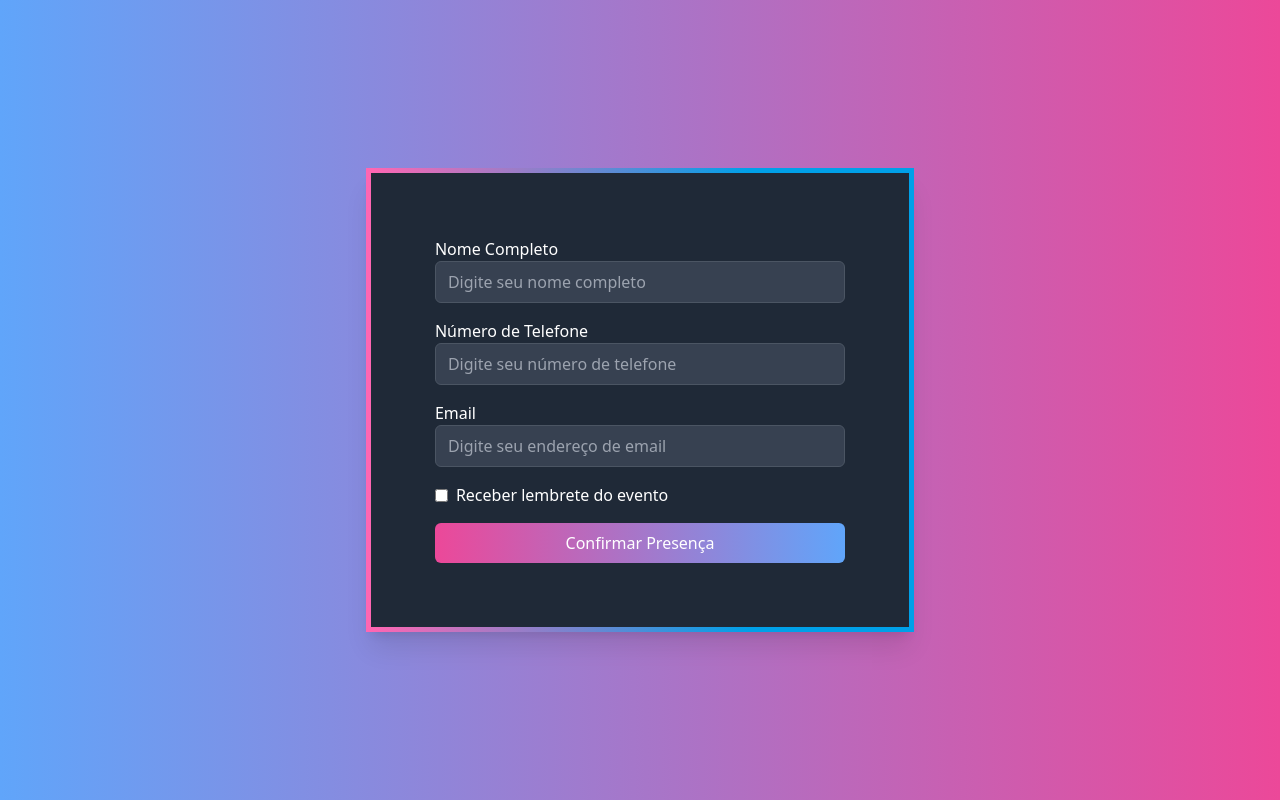
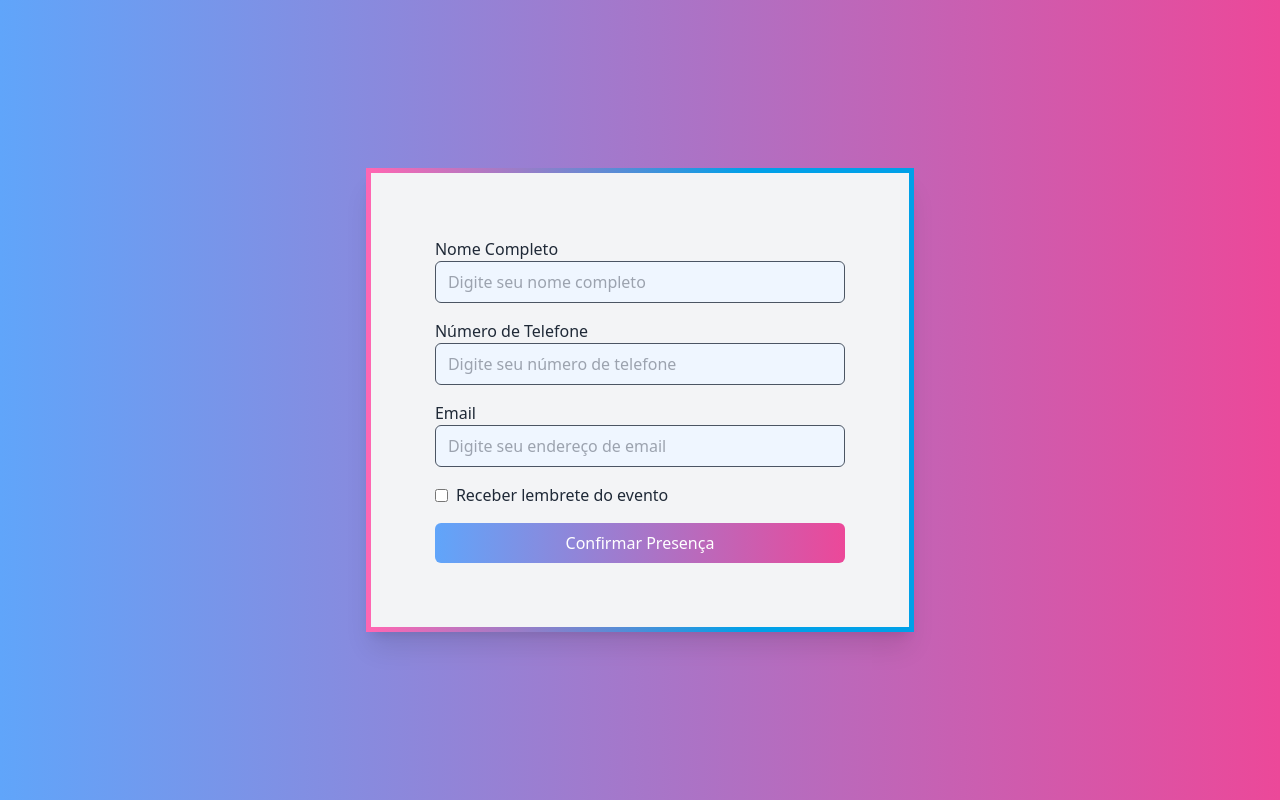
Before and after one commit to thayna-bezerra/RSVPeasy, a React (Vite) app in the folder rsvp-project/: page / in a window 1280 px wide. Built offline with nearby package versions, Linux system fonts and the light colour scheme.

Commit message:
color interface

```diff
--- a/rsvp-project/src/App.tsx
+++ b/rsvp-project/src/App.tsx
@@ -1,53 +1,53 @@
 export default function App() {
   return (
     <body className="flex w-full h-screen justify-center items-center font-Outfit text-white bg-gradient-to-r from-blue-400 to-pink-500">
-      <section className="flex flex-col justify-center rounded-lg bg-gray-800 shadow-xl p-16 relative section-border">
+      <section className="flex flex-col justify-center rounded-lg bg-gray-100 shadow-xl p-16 relative section-border">
         <div className="flex flex-col max-w-2xl">
           <form>
             <div className="mb-4">
-              <label className="text-white text-base font-medium mb-1">
+              <label className="text-gray-800 text-base font-medium mb-1">
                 Nome Completo
               </label>
               <input
                 type="text"
                 id="nome"
                 name="nome"
-                className="w-full px-3 py-2 rounded-md bg-gray-700 text-white border border-gray-600 focus:outline-none focus:ring focus:ring-indigo-300"
+                className="w-full px-3 py-2 rounded-md bg-blue-50 text-gray-800 border border-gray-600 focus:outline-none focus:ring focus:ring-blue-300"
                 placeholder="Digite seu nome completo"
                 required
               />
             </div>
             <div className="mb-4">
-              <label className="text-white text-base font-medium mb-1">
+              <label className="text-gray-800 text-base font-medium mb-1">
                 Número de Telefone
               </label>
               <input
                 type="tel"
                 id="telefone"
                 name="telefone"
-                className="w-full px-3 py-2 rounded-md bg-gray-700 text-white border border-gray-600 focus:outline-none focus:ring focus:ring-indigo-300"
+                className="w-full px-3 py-2 rounded-md bg-blue-50 text-gray-800 border border-gray-600 focus:outline-none focus:ring focus:ring-blue-300"
                 placeholder="Digite seu número de telefone"
                 required
               />
             </div>
             <div className="mb-4">
-              <label className="text-white text-base font-medium mb-1">
+              <label className="text-gray-800 text-base font-medium mb-1">
                 Email
               </label>
               <input
                 type="email"
                 id="email"
                 name="email"
-                className="w-full px-3 py-2 rounded-md bg-gray-700 text-white border border-gray-600 focus:outline-none focus:ring focus:ring-indigo-300"
+                className="w-full px-3 py-2 rounded-md bg-blue-50 text-gray-800 border border-gray-600 focus:outline-none focus:ring focus:ring-blue-300"
                 placeholder="Digite seu endereço de email"
                 required
               />
             </div>
             <div className="mb-4">
-              <label className="flex items-center text-white">
+              <label className="flex items-center text-gray-800">
                 <input
                   type="checkbox"
-                  className="mr-2 form-checkbox text-indigo-500"
+                  className="mr-2 form-checkbox text-blue-500"
                   name="lembrete"
                 />
                 Receber lembrete do evento
@@ -56,7 +56,7 @@ export default function App() {
             <div className="mt-4">
               <button
                 type="submit"
-                className="w-full flex items-center justify-center py-2 px-4 rounded-md bg-gradient-to-r from-pink-500 to-blue-400 text-white text-base font-medium hover:opacity-80 focus:outline-none focus:ring focus:ring-indigo-300"
+                className="w-full flex items-center justify-center py-2 px-4 rounded-md bg-gradient-to-r from-blue-400 to-pink-500  text-white text-base font-medium hover:opacity-80 focus:outline-none focus:ring focus:ring-blue-300"
               >
                 Confirmar Presença
               </button>
```
